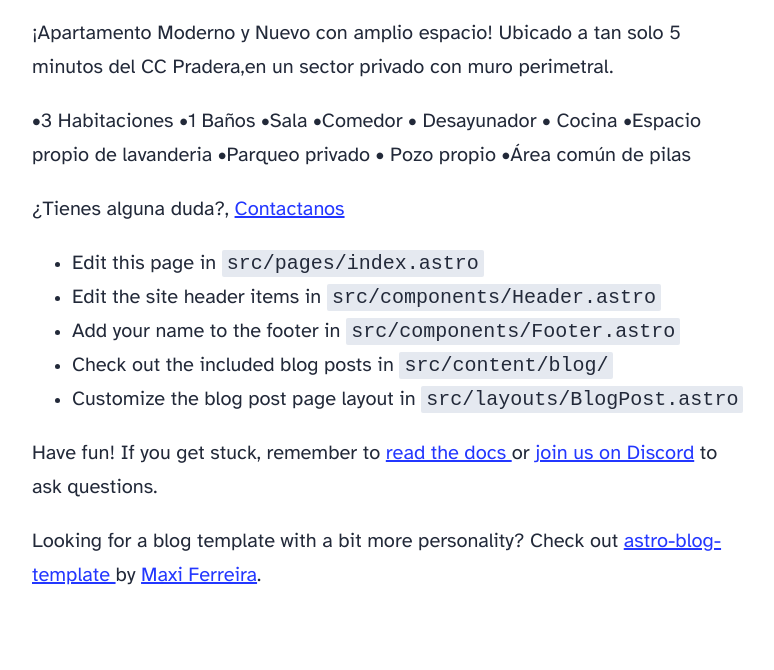
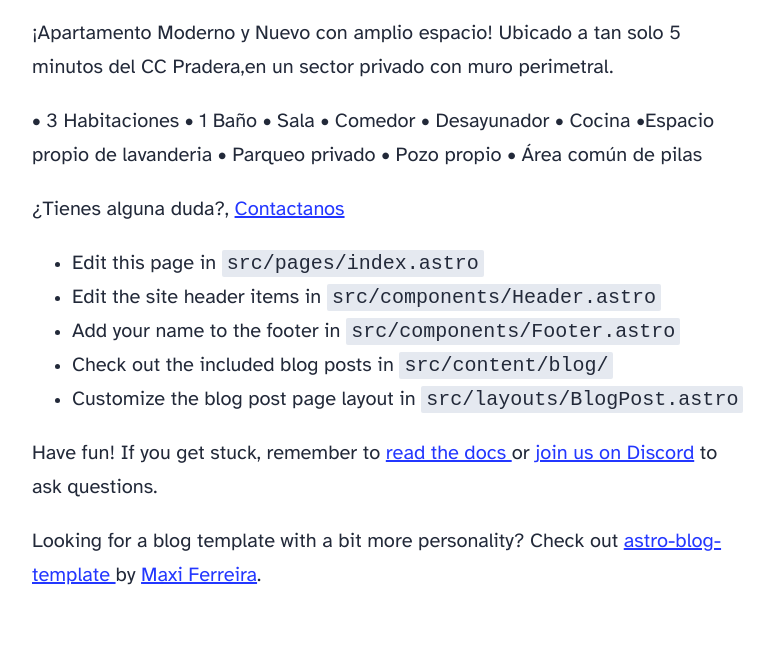
Before and after one commit to GatitosDeresion/inmuebles, an Astro site: page / in a window 1280 px wide. Shown: the part 1816-2486 px from the top of the page, without its empty margins (248-1022 px from the left). Built offline with nearby package versions, Linux system fonts and the light colour scheme; Astro itself is replaced by a stand-in of ours.

Commit message:
Actualizar index.astro

```diff
--- a/src/pages/index.astro
+++ b/src/pages/index.astro
@@ -42,8 +42,8 @@ Tenemos lo que necesita. <a href="https://wa.me/50236034476" target="_blank" rel
 <p>¡Apartamento Moderno y Nuevo con amplio espacio! Ubicado a tan solo 5 minutos del CC Pradera,en
 un sector privado con muro perimetral.
 </p>
-<p>•3 Habitaciones •1 Baños •Sala •Comedor • Desayunador • Cocina •Espacio propio de lavanderia
-•Parqueo privado • Pozo propio •Área común de pilas
+<p>• 3 Habitaciones • 1 Baño • Sala • Comedor • Desayunador • Cocina •Espacio propio de lavanderia
+• Parqueo privado • Pozo propio • Área común de pilas
 </p>
 			<p>¿Tienes alguna duda?, <a href="https://wa.me/50236034476" target="_blank" rel="noopener noreferrer">
   Contactanos
```
